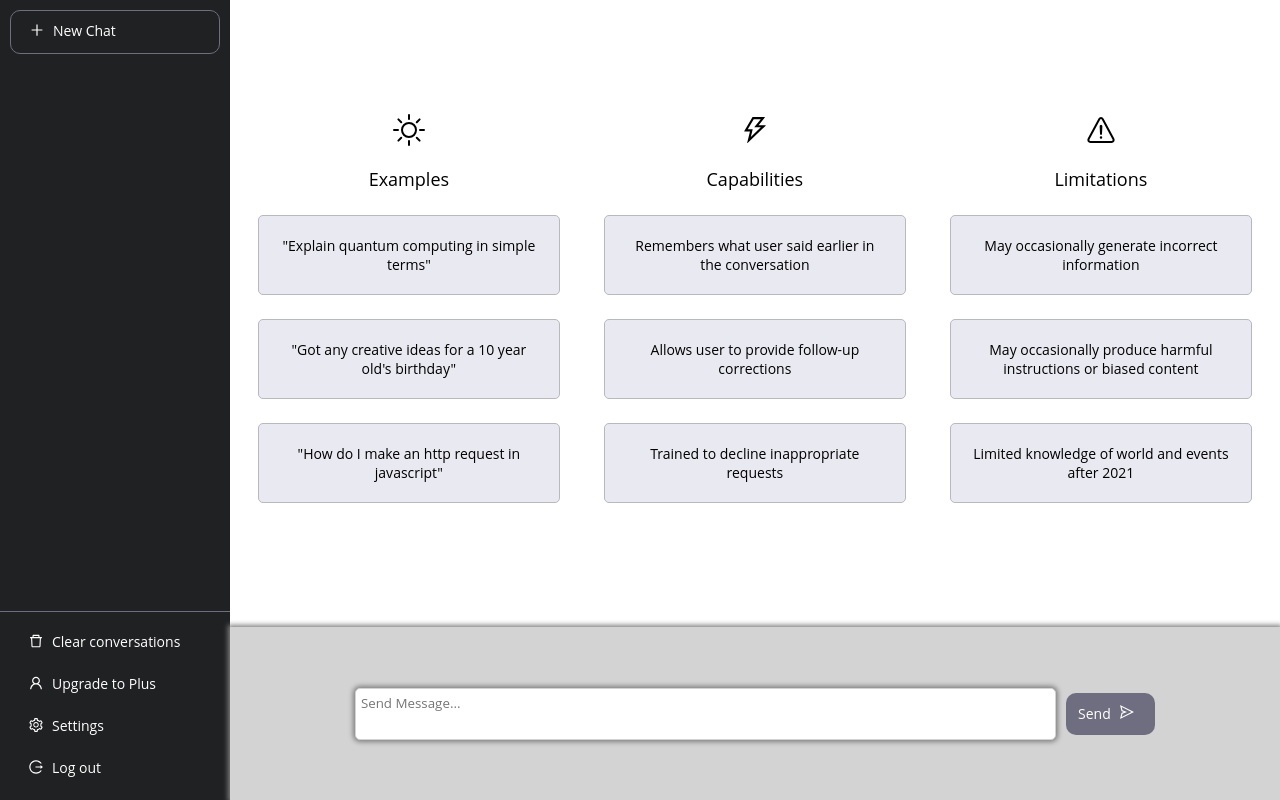
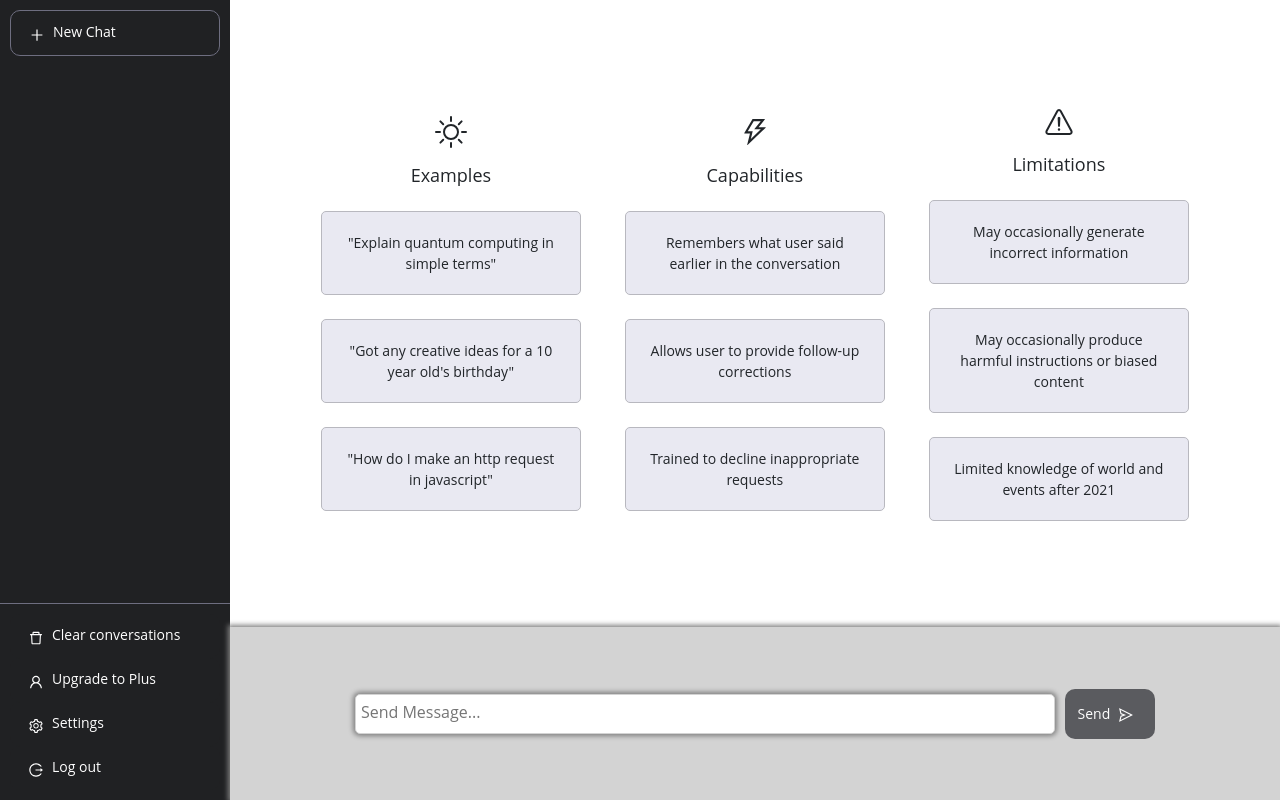
Before and after one commit to JVictor-CC/My-Chat-GPT, a React (Create React App) app in the folder client/: page /chat in a window 1280 px wide. Built offline with nearby package versions, Linux system fonts and the light colour scheme.

Commit message:
Chat integration with my openai endpoint

```diff
--- a/client/package.json
+++ b/client/package.json
@@ -7,7 +7,10 @@
     "@testing-library/jest-dom": "^5.16.5",
     "@testing-library/react": "^13.4.0",
     "@testing-library/user-event": "^13.5.0",
+    "axios": "^1.4.0",
+    "bootstrap": "^5.2.3",
     "react": "^18.2.0",
+    "react-bootstrap": "^2.7.4",
     "react-dom": "^18.2.0",
     "react-hook-form": "^7.43.9",
     "react-icons": "^4.8.0",
--- a/client/src/App.jsx
+++ b/client/src/App.jsx
@@ -1,4 +1,5 @@
 import MyRoutes from "./routes/routes";
+import 'bootstrap/dist/css/bootstrap.min.css';
 
 function App() {
   return (
--- a/client/src/components/Button/style.js
+++ b/client/src/components/Button/style.js
@@ -49,11 +49,17 @@ export const ButtonContainer = styled.button`
     `}
 
     ${({variant}) => variant === 'sendbutton' && css`
+        min-height: 50px;
         flex-direction: row-reverse;
         justify-content: center;
         align-items: center;
-        background-color: #6e6e80;
+        background-color: #5a5b5f;
         width: 100px;
+
+        &:disabled{
+            background-color: #6e6e80;
+            cursor: default;
+        }
     `}
 `
 
--- a/client/src/components/ChatMessages/index.jsx
+++ b/client/src/components/ChatMessages/index.jsx
@@ -17,10 +17,9 @@ const MessageBox = ({text, type = ''}) => {
 const ChatMessages = (chat) => {
   return (
     <div>
-      {chat.messages.map((message, index) => (<>
-        <MessageBox key={index} text={message.text} type={message.type}/>
-        <MessageBox key={index} text={'Resposta da IA'}/>
-      </>))}
+      {chat.messages.map((message, index) => (
+        <MessageBox key={index} text={message.prompt} type={message.type}/>
+      ))}
     </div>
   )
 }
--- a/client/src/components/ChatMessages/style.js
+++ b/client/src/components/ChatMessages/style.js
@@ -28,6 +28,5 @@ export const MessageContainer = styled.div`
     p{
         white-space: pre-wrap;
         word-wrap: break-word;
-        word-break: break-all;
     }
 `
--- a/client/src/components/Input/style.js
+++ b/client/src/components/Input/style.js
@@ -27,7 +27,7 @@ export const InputContainer = styled.div`
 `
 
 export const IconContainer = styled.div`
-    padding: 9px;
+    padding: 7px;
     font-size: 20px;
     color: #66645D;
     margin: 0;
@@ -55,7 +55,7 @@ export const DisplayError = styled.div`
 
     p{
         font-size: 14px;
-        transform: translate(4%, 40%) scaleY(1);
+        transform: translate(4%, 35%) scaleY(1);
         transition: transform 0.5s;
     }
 `
--- a/client/src/pages/Chat/index.jsx
+++ b/client/src/pages/Chat/index.jsx
@@ -5,6 +5,8 @@ import { AiOutlineUser, AiOutlinePlus, AiOutlineDelete, AiOutlineLogout, AiOutli
 import Button from '../../components/Button'
 import ChatMessages from '../../components/ChatMessages'
 import { useNavigate } from 'react-router-dom'
+import axios from 'axios'
+import Spinner from 'react-bootstrap/Spinner'
 
 
 function autoResize(event) {
@@ -28,6 +30,7 @@ const Chat = () => {
   const [inputValue, setInputValue] = useState('')
   const [messages, setMessages] = useState([])
   const [chatId, setChatId] = useState(0)
+  const [loading, setLoading] = useState(false)
 
   function createChat(){
     if(messages.length === 0) {
@@ -35,13 +38,24 @@ const Chat = () => {
     }
   }
 
-  function handleInput() {
+  async function handleInput() {
     if(inputValue.length !== 0){
-      createChat()
-      const newMessage = { text: inputValue, type: 'send' }
-      setMessages([...messages, newMessage])
-      setInputValue('')
-      scrollOnSend()
+      try{
+        createChat()
+        setLoading(true)
+        const newMessage = { prompt: inputValue, type: 'send' }
+        setMessages([...messages, newMessage])
+        setInputValue('')
+        scrollOnSend()
+        const response = await axios.post( 'http://localhost:8080/sendMessage', newMessage)
+        const responseMessage = {prompt: response.data.data, type: 'receive'}
+        setMessages([...messages, newMessage, responseMessage])
+        scrollOnSend()
+      }catch (error) {
+        console.log(error)
+      } finally {
+        setLoading(false)
+      }
     }
   }
 
@@ -90,7 +104,7 @@ const Chat = () => {
         <ChatInput>
           <div>
             <textarea value={inputValue} onChange={(e) => setInputValue(e.target.value)} onInput={autoResize} placeholder='Send Message...'></textarea>
-            <Button onClick={handleInput} variant={'sendbutton'} title={'Send'} leftIcon={<AiOutlineSend/>}/>
+            {loading ? <Button isValid={!loading} variant={'sendbutton'} title={<Spinner style={{fontSize: '32px'}} animation="border" variant="light" />}/>  : <Button onClick={handleInput} variant={'sendbutton'} title={'Send'} leftIcon={<AiOutlineSend/>}/> }
           </div>
         </ChatInput>
       </ChatContainer>
--- a/client/src/styles/login-screen.style.js
+++ b/client/src/styles/login-screen.style.js
@@ -16,7 +16,7 @@ export const Container = styled.div`
 export const LoginScreenBox = styled.div`
     border-radius: 5px;
     width: 550px;
-    height: 600px;
+    height: fit-content;
     padding: 30px;
     background-color: #202123;
     box-shadow: 0px 0px 10px 2px #000;
```
Also changed, not shown: 1 other file (tests, documents, lock files or other folders).
